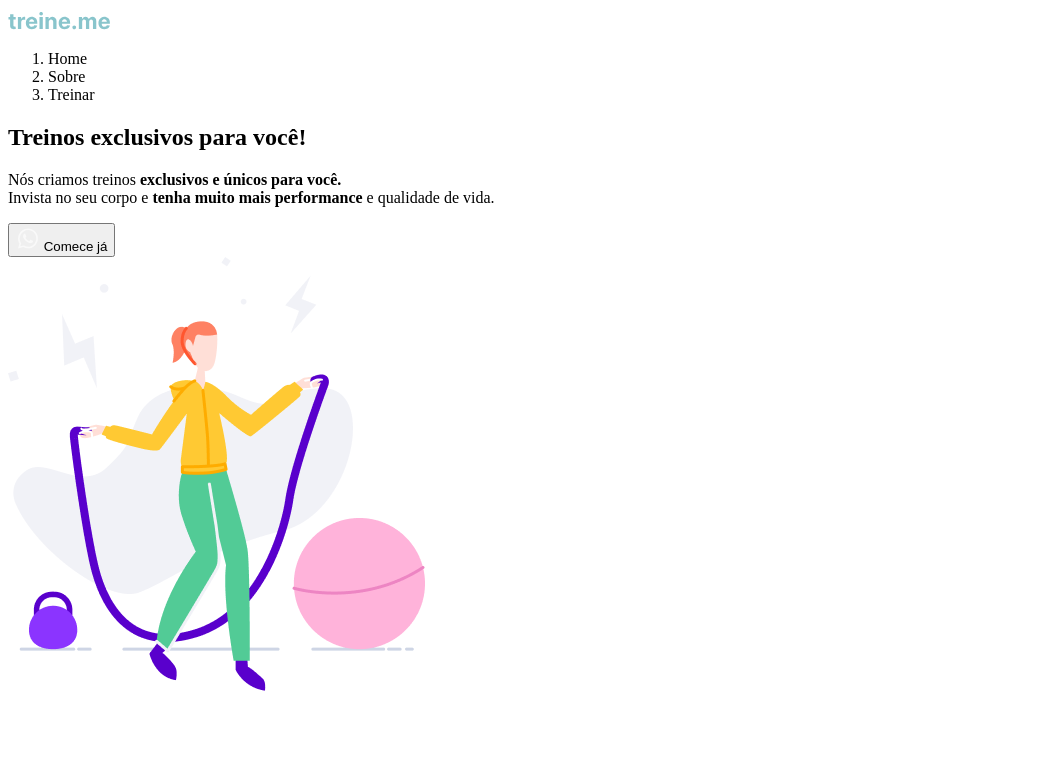
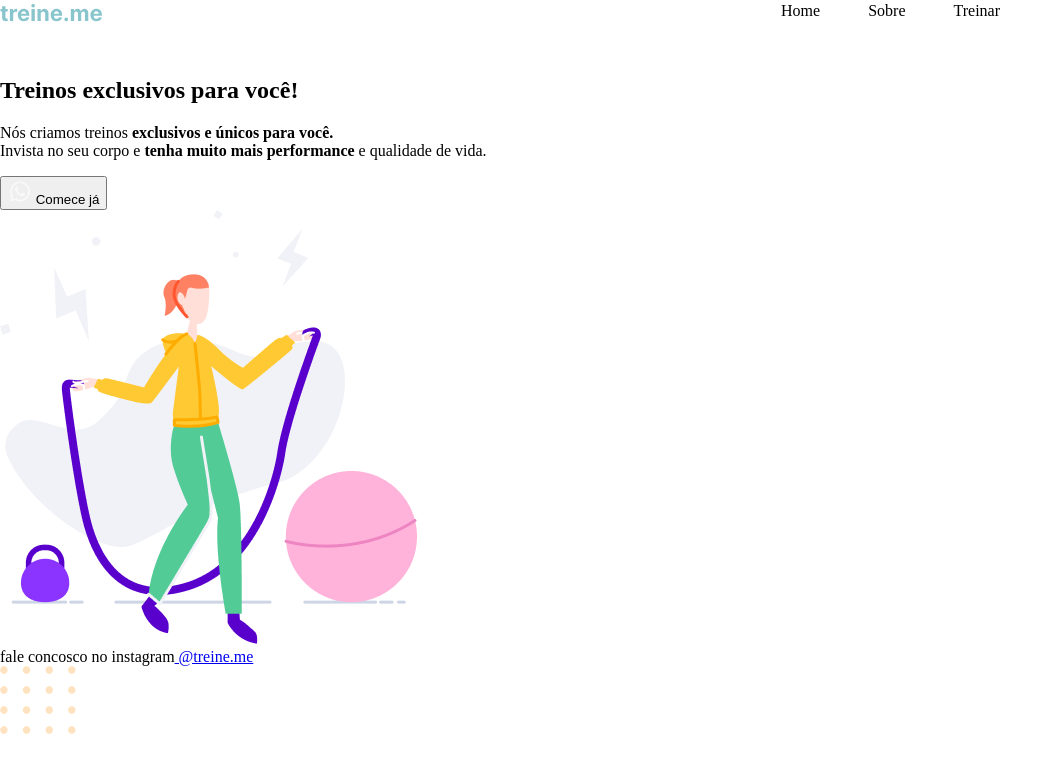
Before and after one commit to isamallow/treine.me, a plain HTML site: page index.html in a window 1280 px wide. Shown: the whole page, without its empty margins (0-1063 px from the left). Drawn offline with Linux system fonts and the light colour scheme.

Commit message:
Adição de propriedades do CSS

```diff
--- a/index.html
+++ b/index.html
@@ -5,7 +5,9 @@
   <meta charset="UTF-8">
   <meta http-equiv="X-UA-Compatible" content="IE=edge">
   <meta name="viewport" content="width=device-width, initial-scale=1.0">
-  <title>Treine me</title>
+  <title>Treine.me</title>
+  <link rel="shortcut icon" href="images/favicon.ico" type="image/x-icon">
+  <link rel="stylesheet" href="styles/style.css" />
 </head>
 
 <body>
@@ -15,11 +17,11 @@
       <img src="images/logo.svg" alt="Treine.me" />
 
       <nav>
-        <ol>
+        <ul>
           <li>Home</li>
           <li>Sobre</li>
           <li>Treinar</li>
-        </ol>
+        </ul>
       </nav>
     </header>
 
@@ -40,11 +42,17 @@
           </button>
       </section>
 
-      <img src="images/fitness-jump.png" alt="Desenho de uma mulher pulando corda numa academia" />
+      <img src="images/fitness-jump.png" alt="Desenho de uma mulher pulando corda numa academia." />
     </main>
 
-    <footer></footer>
+    <footer>
+      fale concosco no instagram<a href="https://instagram.com/treineme" target="_blank">
+        @treine.me
+      </a>
+    </footer>
   </div>
+
+  <img src="images/balls.svg" alt="Bolinhas decorativas verdes no canto inferior direito da página." />
 
 </body>
 
--- /dev/null
+++ b/styles/style.css
@@ -0,0 +1,22 @@
+body {
+  margin: 0;
+}
+
+.page {
+  width: 1000px;
+}
+
+header {
+  display: flex;
+  justify-content: space-between;
+  align-items: center;
+  margin-bottom: 55px;
+}
+
+ul {
+  display: flex;
+  gap: 48px;
+  list-style: none;
+  margin: 0;
+  padding: 0;
+}
```
